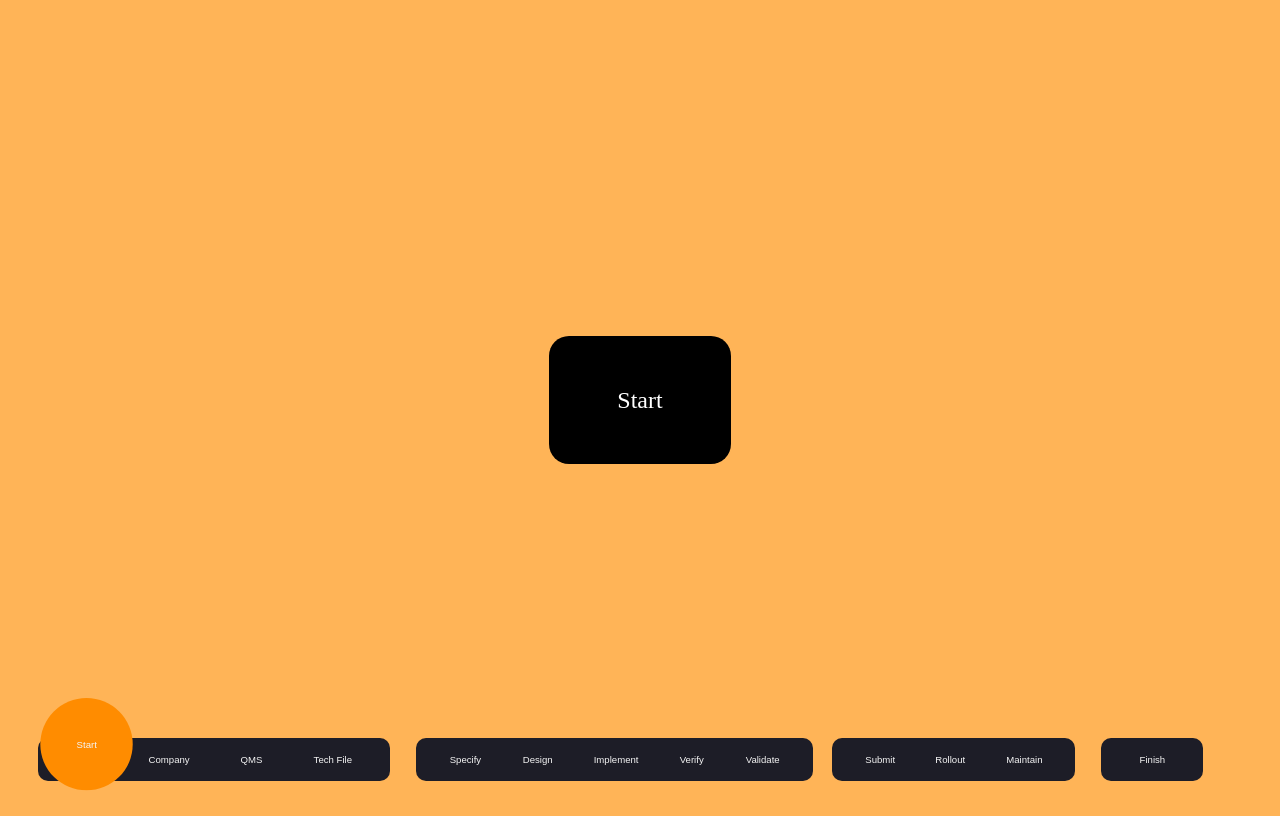
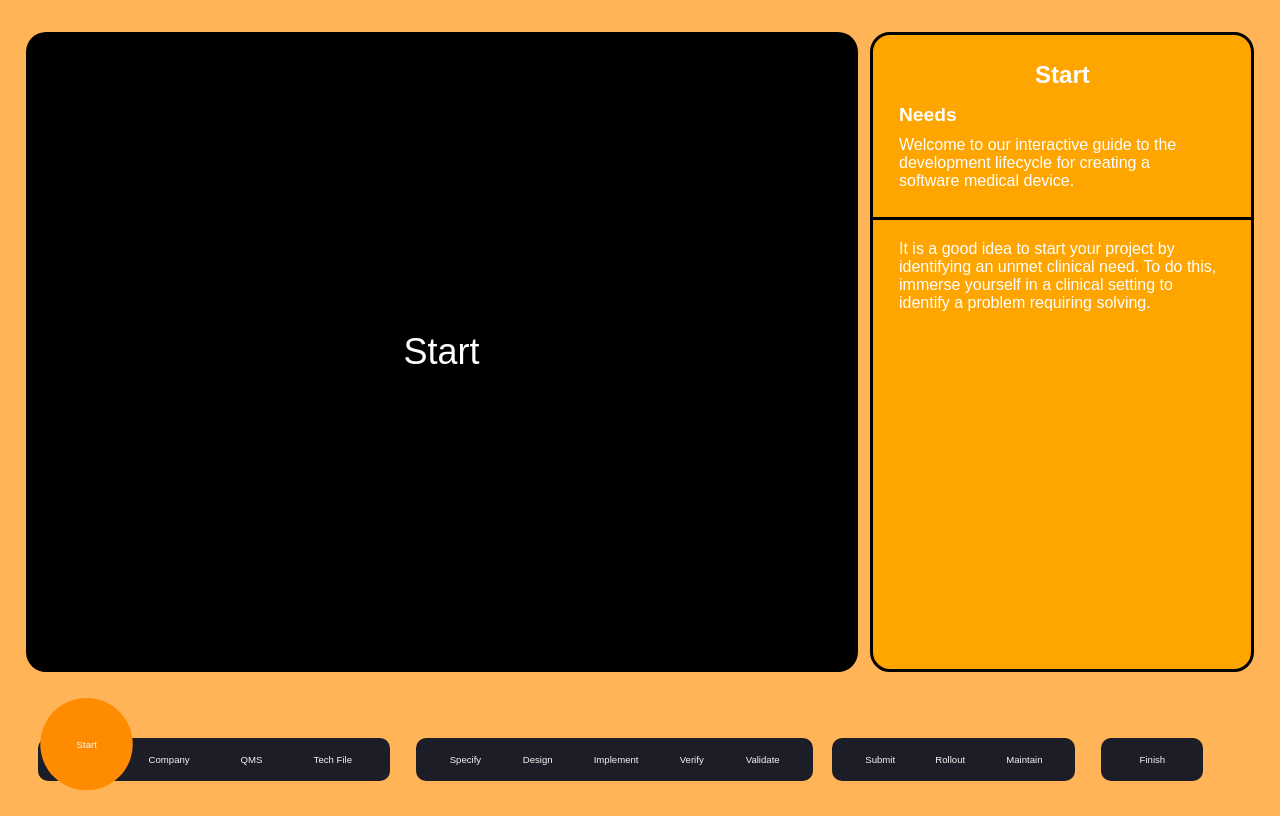
Before and after one commit to BrandonDav117/SoftwareLifecycle, a plain HTML site: page index.html in a window 1280 px wide. Both pictures are taken after a click on the button "Start". Drawn offline with Linux system fonts and the light colour scheme.

Commit message:
Added initial display

```diff
--- a/index.html
+++ b/index.html
@@ -23,9 +23,25 @@
     <script src="script.js" defer></script>
 </head>
 
+    <!-- Main Display -->
+
+    <div class="containerTest">
+      <div class="leftDisplay">
+        <a class="displayText"> Start </a>
+      </div>
+      <div class="rightDisplay">
+          <a class="rightdisplayText1" id="title"> Start </a>
+          <a class="rightdisplayText2" id="heading"> Needs </a>
+          <a class="rightdisplayText3" id="sub-heading"> Welcome to our interactive guide to the development lifecycle for creating a software medical device. </a>
+        <div id="border"></div>
+        <div>
+          <a class="rightdisplayText4"> It is a good idea to start your project by identifying an unmet clinical need.
+            To do this, you will need to immerse yourself in a clinical setting and use this experience to identify a problem that requires solving. </a>
+        </div>
+      </div>
+    </div>
+
 <body>
-
-  <div class="containerTest"><a class="text"> Start </a></div>
 
   <!-- First Menu -->
 
@@ -40,47 +56,17 @@
     </button>
 
     <button class="menu__item" style="--bgColorItem: #f54888;">
-     <!-- <svg class="icon" viewBox="0 0 24 24">
-        <path  d="M6.7,4.8h10.7c0.3,0,0.6,0.2,0.7,0.5l2.8,7.3c0,0.1,0,0.2,0,0.3v5.6c0,0.4-0.4,0.8-0.8,0.8H3.8
-        C3.4,19.3,3,19,3,18.5v-5.6c0-0.1,0-0.2,0.1-0.3L6,5.3C6.1,5,6.4,4.8,6.7,4.8z"/>
-        <path  d="M3.4,12.9H8l1.6,2.8h4.9l1.5-2.8h4.6"/>
-      </svg> -->
       <a class="text"> Company </a>
     </button>
-
     <button class="menu__item" style="--bgColorItem: #4343f5;" >
-     <!-- <svg class="icon" viewBox="0 0 24 24">
-        <path  d="M3.4,11.9l8.8,4.4l8.4-4.4"/>
-        <path  d="M3.4,16.2l8.8,4.5l8.4-4.5"/>
-        <path  d="M3.7,7.8l8.6-4.5l8,4.5l-8,4.3L3.7,7.8z"/>
-      </svg> -->
       <a class="text"> QMS </a>
     </button>
-
     <button class="menu__item" style="--bgColorItem: #e0b115;" >
-    <!-- <svg class="icon" viewBox="0 0 24 24" >
-            <path  d="M5.1,3.9h13.9c0.6,0,1.2,0.5,1.2,1.2v13.9c0,0.6-0.5,1.2-1.2,1.2H5.1c-0.6,0-1.2-0.5-1.2-1.2V5.1
-            C3.9,4.4,4.4,3.9,5.1,3.9z"/>
-            <path  d="M4.2,9.3h15.6"/>
-            <path  d="M9.1,9.5v10.3"/>
-        </svg> -->
         <a class="text"> Tech File </a>
     </button>
-
     <div class="menu__border"></div>
 
   </menu>
-
-  <div class="svg-container">
-    <svg viewBox="0 0 202.9 45.5" >
-      <clipPath id="menu" clipPathUnits="objectBoundingBox" transform="scale(0.0049285362247413 0.021978021978022)">
-        <path  d="M6.7,45.5c5.7,0.1,14.1-0.4,23.3-4c5.7-2.3,9.9-5,18.1-10.5c10.7-7.1,11.8-9.2,20.6-14.3c5-2.9,9.2-5.2,15.2-7
-          c7.1-2.1,13.3-2.3,17.6-2.1c4.2-0.2,10.5,0.1,17.6,2.1c6.1,1.8,10.2,4.1,15.2,7c8.8,5,9.9,7.1,20.6,14.3c8.3,5.5,12.4,8.2,18.1,10.5
-          c9.2,3.6,17.6,4.2,23.3,4H6.7z"/>
-      </clipPath>
-    </svg>
-  </div>
-
 
   <!-- Second Menu -->
 
@@ -127,5 +113,15 @@
           <div class="menu__border"></div>
       </menu>
 
+      <div class="svg-container">
+        <svg viewBox="0 0 202.9 45.5" >
+          <clipPath id="menu" clipPathUnits="objectBoundingBox" transform="scale(0.0049285362247413 0.021978021978022)">
+            <path  d="M6.7,45.5c5.7,0.1,14.1-0.4,23.3-4c5.7-2.3,9.9-5,18.1-10.5c10.7-7.1,11.8-9.2,20.6-14.3c5-2.9,9.2-5.2,15.2-7
+              c7.1-2.1,13.3-2.3,17.6-2.1c4.2-0.2,10.5,0.1,17.6,2.1c6.1,1.8,10.2,4.1,15.2,7c8.8,5,9.9,7.1,20.6,14.3c8.3,5.5,12.4,8.2,18.1,10.5
+              c9.2,3.6,17.6,4.2,23.3,4H6.7z"/>
+          </clipPath>
+        </svg>
+      </div>
+
 </body>
 </html>
--- a/script.js
+++ b/script.js
@@ -10,10 +10,100 @@ const menus = [
   document.querySelector("#menu4")
 ];
 
-const containerTest = document.querySelector(".containerTest");
+const rightDisplay = document.querySelector(".rightDisplay");
 
-let activeItems = [null, null, null, null]; // Array to keep track of active items for each menu
+let activeItems = [null, null, null, null]; // Tracks active items for each menu
 let menuBorders = menus.map(menu => menu.querySelector(".menu__border"));
+
+// Content data for rightDisplay based on menu and item index
+const rightDisplayContent = {
+  menu1: [
+    {
+      title: "Start",
+      heading: "Needs",
+      subHeading: "Welcome to our interactive guide to the development lifecycle for creating a software medical device.",
+      description: "It is a good idea to start your project by identifying an unmet clinical need. To do this, immerse yourself in a clinical setting to identify a problem requiring solving."
+    },
+    {
+      title: "Company",
+      heading: "Organize",
+      subHeading: "Set up your company structure and ensure regulatory compliance.",
+      description: "Establish a legal company structure and define the roles and responsibilities for the team."
+    },
+    {
+      title: "QMS",
+      heading: "Quality Management System",
+      subHeading: "Implement a quality management system for regulatory adherence.",
+      description: "Ensure that your development and documentation adhere to the relevant standards such as ISO 13485."
+    },
+    {
+      title: "Tech File",
+      heading: "Technical File",
+      subHeading: "Prepare documentation to demonstrate compliance.",
+      description: "Compile the necessary technical documentation, including risk assessments, for your medical device."
+    }
+  ],
+  menu2: [
+    {
+      title: "Specify",
+      heading: "Requirements",
+      subHeading: "Define the functional and non-functional requirements.",
+      description: "Clearly specify what your device should do and the conditions it must meet."
+    },
+    {
+      title: "Design",
+      heading: "Design Specifications",
+      subHeading: "Develop detailed plans for your device.",
+      description: "Draft the design inputs and outputs, including system architecture and user interface."
+    },
+    {
+      title: "Implement",
+      heading: "Development",
+      subHeading: "Turn your design into reality.",
+      description: "Code and build the device, ensuring adherence to design specifications."
+    },
+    {
+      title: "Verify",
+      heading: "Verification",
+      subHeading: "Check the implementation against the design.",
+      description: "Conduct verification activities to ensure the product meets design specifications."
+    },
+    {
+      title: "Validate",
+      heading: "Validation",
+      subHeading: "Ensure the device meets user needs.",
+      description: "Perform validation to confirm the product satisfies the intended use."
+    }
+  ],
+  menu3: [
+    {
+      title: "Submit",
+      heading: "Regulatory Submission",
+      subHeading: "Prepare and submit your regulatory application.",
+      description: "Compile the submission package and send it to the relevant regulatory authority."
+    },
+    {
+      title: "Rollout",
+      heading: "Product Launch",
+      subHeading: "Introduce your device to the market.",
+      description: "Plan and execute the marketing and distribution strategy."
+    },
+    {
+      title: "Maintain",
+      heading: "Post-Market Surveillance",
+      subHeading: "Monitor and maintain your product.",
+      description: "Collect feedback, monitor performance, and handle any issues that arise post-launch."
+    }
+  ],
+  menu4: [
+    {
+      title: "Finish",
+      heading: "Project Completion",
+      subHeading: "Wrap up and reflect on the project.",
+      description: "Conduct a final review, archive documentation, and identify lessons learned for future projects."
+    }
+  ]
+};
 
 // Function to handle item click in each menu
 function clickMenuItem(menuIndex, item, index) {
@@ -21,7 +111,7 @@ function clickMenuItem(menuIndex, item, index) {
   menus.forEach((menu, i) => {
     if (i !== menuIndex && activeItems[i]) {
       activeItems[i].classList.remove("active");
-            resetMenuBorder(menuBorders[i]); // Reset the inactive menu's border
+      resetMenuBorder(menuBorders[i]);
     }
   });
 
@@ -35,8 +125,16 @@ function clickMenuItem(menuIndex, item, index) {
   body.style.backgroundColor = bgColorsBody[index];
   activeItems[menuIndex] = item;
 
-    // Update containerTest text based on the clicked item
-    containerTest.textContent = item.querySelector(".text")?.textContent || `Item ${index + 1}`;
+  // Update `rightDisplay` content dynamically
+  const menuId = menus[menuIndex].id;
+  const menuContent = rightDisplayContent[menuId]?.[index];
+  if (menuContent) {
+    // Update right display text
+    rightDisplay.querySelector("#title").textContent = menuContent.title || "Default Title";
+    rightDisplay.querySelector("#heading").textContent = menuContent.heading || "Default Heading";
+    rightDisplay.querySelector("#sub-heading").textContent = menuContent.subHeading || "Default Subheading";
+    rightDisplay.querySelector(".rightdisplayText4").textContent = menuContent.description || "Default Description";
+  }
 
   // Offset the border for the current menu
   offsetMenuBorder(activeItems[menuIndex], menuBorders[menuIndex], menus[menuIndex]);
--- a/styles.css
+++ b/styles.css
@@ -16,7 +16,6 @@ html *::after {
 
 body{
 
-    margin: 0;
     display: flex;
     height: 100vh;
     overflow: hidden;
@@ -26,14 +25,13 @@ body{
     -webkit-tap-highlight-color: transparent;
     transition: background-color var(--duration);
 
-
 }
 
 #menu1 {
     margin: 10;
     display: flex;
     width: 27.5vw; /* Adjusted width to fit on the left */
-    font-size: 1.2em;
+    font-size: 1.2rem;
     padding-top: 5px;
     padding-left: 1vw;
     padding-right: 1vw;
@@ -50,7 +48,7 @@ body{
     margin: 10;
     display: flex;
     width: 31vw; /* Adjusted width to fit on the left */
-    font-size: 1.2em;
+    font-size: 1.2rem;
     padding-top: 5px;
     padding-left: 1vw;
     padding-right: 1vw;
@@ -67,7 +65,7 @@ body{
     margin: 10;
     display: flex;
     width: 19vw; /* Adjusted width to fit on the left */
-    font-size: 1.2em;
+    font-size: 1.2rem;
     padding-top: 5px;
     padding-left: 1vw;
     padding-right: 1vw;
@@ -84,7 +82,7 @@ body{
     margin: 10;
     display: flex;
     width: 8vw; /* Adjusted width to fit on the left */
-    font-size: 1.2em;
+    font-size: 1.2rem;
     padding-top: 5px;
     padding-left: 1vw;
     padding-right: 1vw;
@@ -97,19 +95,99 @@ body{
     border-radius: 10px;
 }
 
+.text {
+    font-family: sans-serif;
+    color: whitesmoke;
+    text-align: center;
+}
 
 .containerTest {
     margin: 0;
+    width: 98.5vw;
+    height: 84vh;
+    top: 2%;
+    bottom: 2%;
     display: flex;
-    height: 10vw;
     font-size: 1.5em;
     padding: 0 2.85em;
-    position: relative;
+    position: fixed;
+    align-items: center;
+    justify-content: center;
+    flex-direction: column; /* Arrange children vertically */
+    transition: background-color var(--duration);
+    filter: blur(100);
+    color: white;
+    font-family: sans-serif;
+    border-radius: 20px;
+    z-index: 0;
+}
+
+.rightDisplay {
+    padding: 2%;
+    width: 30vw;
+    height: 80vh;
+    top: 4%;
+    bottom: 2%;
+    right: 2%;
+    display: flex;
+    font-size: 1rem;
+    position: fixed;
+    flex-direction: column; /* Arrange children vertically */
+    background-color: orange;
+    color: white;
+    font-family: sans-serif;
+    border-radius: 20px;
+    z-index: 1;
+    align-items: left;
+    border: 3px solid black;
+}
+
+#title {
+    align-self: center;
+    font-size: 1.5rem;
+    font-weight: bolder;
+    margin-bottom: 15px;
+}
+
+#heading {
+    font-size: 1.2rem;
+    font-weight: bold;
+    margin-right: 20px;
+    margin-bottom: 10px;
+}
+
+#sub-heading {
+    font-size: 1rem;
+    margin-bottom: 40px;
+    margin-right: 20px;
+}
+
+#border {
+    border-bottom: 3px solid black;
+    margin-left: -8%;
+    margin-right: -8%;
+    margin-top: -4%;
+    margin-bottom: 20px;
+}
+
+.leftDisplay {
+    margin: 0;
+    width: 65vw;
+    height: 80vh;
+    top: 4%;
+    bottom: 2%;
+    left: 2%;
+    display: flex;
+    font-size: 1.5em;
+    padding: 0 2.85em;
+    position: fixed;
     align-items: center;
     justify-content: center;
     background-color: black;
     color: white;
+    font-family: sans-serif;
     border-radius: 20px;
+    z-index: 1;
 }
 
 
@@ -200,13 +278,6 @@ body{
 
 }
 
-.text {
-    font-family: sans-serif;
-    color: whitesmoke;
-    font-size: 1rem;
-    text-align: center;
-}
-
 
 .svg-container {
 
```
Lines whose indentation alone changed are shown as unchanged.
